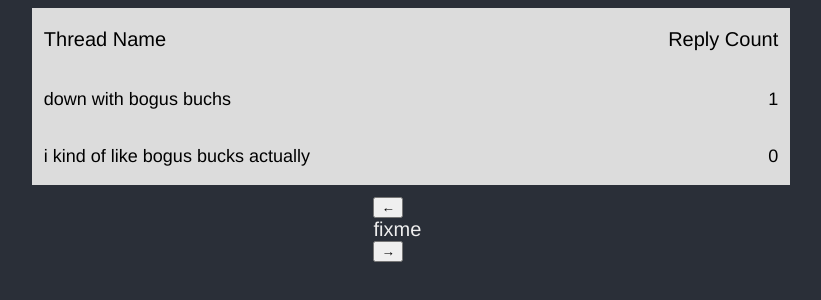
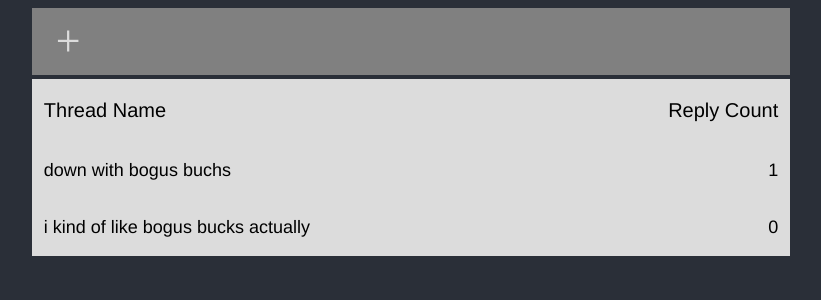
Before and after one commit to noopnoop/reactForum, a React (Vite) app: page / in a window 1280 px wide. Shown: the top 300 px of the page, without its empty margins (229-1050 px from the left). Built offline with nearby package versions, Linux system fonts and the light colour scheme.

Commit message:
start on new thread components

```diff
--- a/mocks/index.css
+++ b/mocks/index.css
@@ -118,6 +118,29 @@ h1 {
   color: gainsboro;
 }
 
+#newThreadBanner {
+  margin-bottom: 4px;
+  background-color: gray;
+  color: gray;
+  padding: 8px;
+  text-align: left;
+}
+
+#newThreadButton {
+  margin-left: 16px;
+  float: left;
+  font-size: 44px;
+  color: gainsboro;
+}
+
+#ugh {
+  margin: 4px;
+  background-color: gray;
+  font-size: 24px;
+  padding: 8px;
+  text-align: center;
+}
+
 #inputContainer {
   padding: 4px;
 }
--- a/mocks/index.html
+++ b/mocks/index.html
@@ -8,6 +8,10 @@
   <body>
     <div id="root">
     <div id="threadsContainer">
+      <div id = "newThreadBanner">
+        <div id = "newThreadButton">+</div>
+        <div id = "ugh">a</div>
+      </div>
       <div id = "threadKey" >
         <p id = "nameKey"> Thread Name </p>
         <p id = "replyKey"> Reply Count </p>
--- a/src/browseComponents.tsx
+++ b/src/browseComponents.tsx
@@ -1,22 +1,24 @@
 import * as React from 'react';
 import { Dispatch, SetStateAction } from 'react';
-import { Thread } from './types';
+import { Thread, Mode } from './types';
 
 interface ThreadsContainerProps {
   threads : Thread[];
   updateThread : Dispatch<SetStateAction<number>>;
-  updateViewingThread : Dispatch<SetStateAction<boolean>>;
+  setMode : Dispatch<SetStateAction<Mode>>;
 }
 export function ThreadsContainer (props : ThreadsContainerProps) : JSX.Element {
   return (
     <div id="threadsContainer">
+      <NewThreadBanner
+        setMode={props.setMode}
+      />
       <ThreadKey/>
       <ThreadList
         threads={props.threads}
         updateThread={props.updateThread}
-        updateViewingThread={props.updateViewingThread}
+        setMode={props.setMode}
       />
-      <PageControl/>
     </div>
   );
 }
@@ -32,13 +34,13 @@ function ThreadKey () : JSX.Element {
 interface ThreadListProps {
   threads : Thread[];
   updateThread : Dispatch<SetStateAction<number>>;
-  updateViewingThread : Dispatch<SetStateAction<boolean>>;
+  setMode : Dispatch<SetStateAction<Mode>>;
 }
 function ThreadList (props: ThreadListProps) : JSX.Element {
 
   function viewThread (n : number) : void {
     props.updateThread(n);
-    props.updateViewingThread(true);
+    props.setMode('viewThread');
   }
 
   const list = props.threads.map((thread, index) => {
@@ -76,11 +78,19 @@ function ThreadEntry (props: ThreadEntryProps) : JSX.Element {
 
 }
 
-export function PageControl () : JSX.Element {
+interface NewThreadBannerProps {
+  setMode : Dispatch<SetStateAction<Mode>>;
+}
+function NewThreadBanner (props : NewThreadBannerProps) {
+
+  function clicked () : void {
+    props.setMode('newThread');
+  }
+
   return (
-    <div id="pageControl">
-      <button type="button" id="pageBack">←</button>
-      <p id="pageNumber">fixme</p>
-      <button type="button" id="pageForward">→</button>
-    </div> );
+    <div id="newThreadBanner">
+      <div id="newThreadButton" onClick={clicked}>+</div>
+      <div id="ugh">a</div>
+    </div>
+  );
 }
--- a/src/index.css
+++ b/src/index.css
@@ -51,7 +51,6 @@ h1 {
 }
 
 .threadName {
-  cursor: pointer;
   float: left;
 }
 
@@ -117,7 +116,29 @@ h1 {
   float: left;
   font-size: 44px;
   color: gainsboro;
-  cursor: pointer;
+}
+
+#newThreadBanner {
+  margin-bottom: 4px;
+  background-color: gray;
+  color: gray;
+  padding: 8px;
+  text-align: left;
+}
+
+#newThreadButton {
+  margin-left: 16px;
+  float: left;
+  font-size: 44px;
+  color: gainsboro;
+}
+
+#ugh {
+  margin: 4px;
+  background-color: gray;
+  font-size: 24px;
+  padding: 8px;
+  text-align: center;
 }
 
 #inputContainer {
--- a/src/index.tsx
+++ b/src/index.tsx
@@ -1,9 +1,10 @@
 import * as React from 'react';
 import { useState } from 'react';
 import { render } from 'react-dom';
-import type { Thread } from './types';
+import type { Thread, Mode } from './types';
 import { ThreadsContainer } from './browseComponents';
 import { TopicContainer } from './threadComponents';
+import { NewThreadContainer } from './newThreadComponents';
 
 const testPage : Thread[] =
   [
@@ -35,30 +36,37 @@ interface AppProps {
   threads : Thread[]
 }
 function App (props: AppProps){
-  const [viewingThread, updateViewingThread] = useState<boolean>(false);
+  const [mode, setMode] = useState<Mode>('browse');
   const [currentThread, updateThread] = useState<number>(0);
   const [site, updateSite] = useState<Thread[]>(props.threads);
 
-  if (!viewingThread) {
+  if (mode === 'browse') {
     return (
       <ThreadsContainer
         threads = {site}
         updateThread = {updateThread}
-        updateViewingThread = {updateViewingThread}
+        setMode = {setMode}
+      />
+    );
+  } else if (mode === 'viewThread') {
+    return (
+      <TopicContainer
+        currentThread = {currentThread}
+        updateThread = {updateThread}
+        setMode = {setMode}
+        site = {site}
+        updateSite = {updateSite}
       />
     );
   } else {
     return (
-      <TopicContainer
-        currentThread = {currentThread}
-        updateThread = {updateThread}
-        updateViewingThread = {updateViewingThread}
+      <NewThreadContainer
         site = {site}
         updateSite = {updateSite}
+        setMode = {setMode}
       />
     );
   }
-
 }
 
 render(
--- /dev/null
+++ b/src/newThreadComponents.tsx
@@ -0,0 +1,16 @@
+import * as React from 'react';
+import {
+  useState,
+  Dispatch,
+  SetStateAction
+} from 'react';
+import type { Thread, Message, Mode } from './types';
+
+interface NewThreadContainerProps {
+  site : Thread[];
+  updateSite : Dispatch<SetStateAction<Thread[]>>;
+  setMode : Dispatch<SetStateAction<Mode>>;
+}
+export function NewThreadContainer (props : NewThreadContainerProps) {
+  return(<div></div>);
+}
--- a/src/threadComponents.tsx
+++ b/src/threadComponents.tsx
@@ -1,5 +1,5 @@
 import * as React from 'react';
-import type { Thread, Message } from './types';
+import type { Thread, Message, Mode } from './types';
 import {
   Dispatch,
   SetStateAction,
@@ -11,7 +11,7 @@ interface TopicContainerProps {
   updateThread : Dispatch<SetStateAction<number>>;
   site : Thread[];
   updateSite : Dispatch<SetStateAction<Thread[]>>;
-  updateViewingThread : Dispatch<SetStateAction<boolean>>;
+  setMode : Dispatch<SetStateAction<Mode>>;
 }
 export function TopicContainer (props: TopicContainerProps) : JSX.Element {
 
@@ -21,7 +21,7 @@ export function TopicContainer (props: TopicContainerProps) : JSX.Element {
     <div id="topicContainer">
       <TitleContainer
         title={thread.title}
-        updateViewingThread={props.updateViewingThread}
+        setMode={props.setMode}
       />
       <MessageList messages={thread.replies}/>
       <InputContainer
@@ -36,12 +36,12 @@ export function TopicContainer (props: TopicContainerProps) : JSX.Element {
 
 interface TitleContainerProps {
   title : string;
-  updateViewingThread : Dispatch<SetStateAction<boolean>>;
+  setMode : Dispatch<SetStateAction<Mode>>;
 }
 function TitleContainer (props: TitleContainerProps){
 
   function goBack () {
-    props.updateViewingThread(false);
+    props.setMode('browse');
   }
 
   return(
--- a/src/types.ts
+++ b/src/types.ts
@@ -7,3 +7,7 @@ export interface Thread {
   title: string;
   replies: Message[];
 }
+
+export type Mode = 'browse'
+                 | 'viewThread'
+                 | 'newThread'
```
